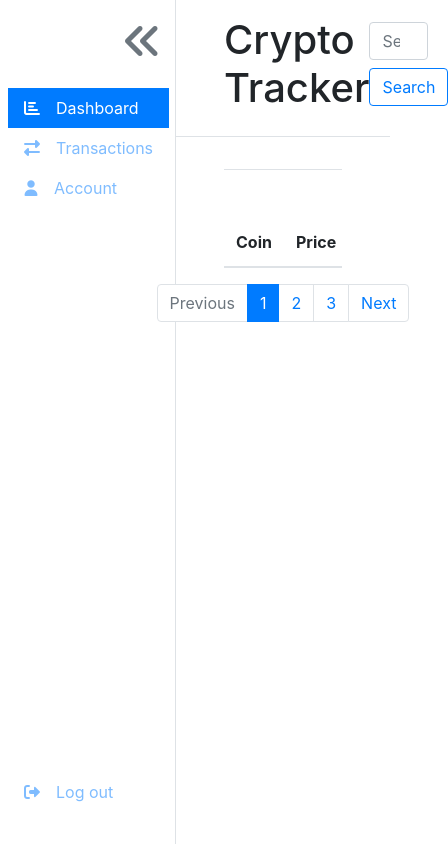
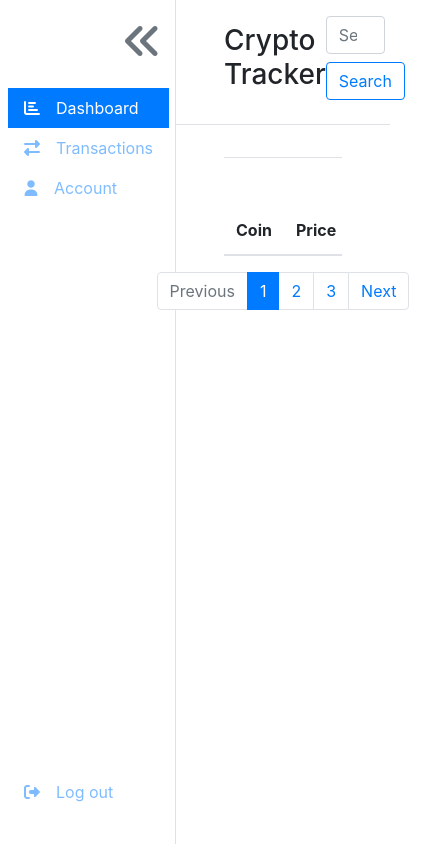
Before and after one commit to dejanantic/crypto-dashboard, a website: page index.html in a window 390 px wide. Shown: the whole page, 448 px wide, since content can reach past the window. Drawn offline with nearby package versions, Linux system fonts and the light colour scheme; no server answers.

Commit message:
Add responsiveness to the logo

```diff
--- a/index.html
+++ b/index.html
@@ -37,7 +37,8 @@
     </aside>
     <main class="app-main">
       <header class="sticky-top border-bottom justify-content-between bg-white align-items-center px-5 py-3 d-flex">
-        <div id="logo" class="logo h1">Crypto Tracker</div>
+        <div id="logo" class="logo h1 d-none d-md-block">Crypto Tracker</div>
+        <div id="logo" class="logo h3 d-md-none">Crypto Tracker</div>
         <form class="form-inline w-50">
           <input class="form-control mr-sm-2 flex-grow-1" type="search" placeholder="Search coins" aria-label="Search">
           <button class="btn btn-outline-primary my-2 my-sm-0" type="submit">Search</button>
```
